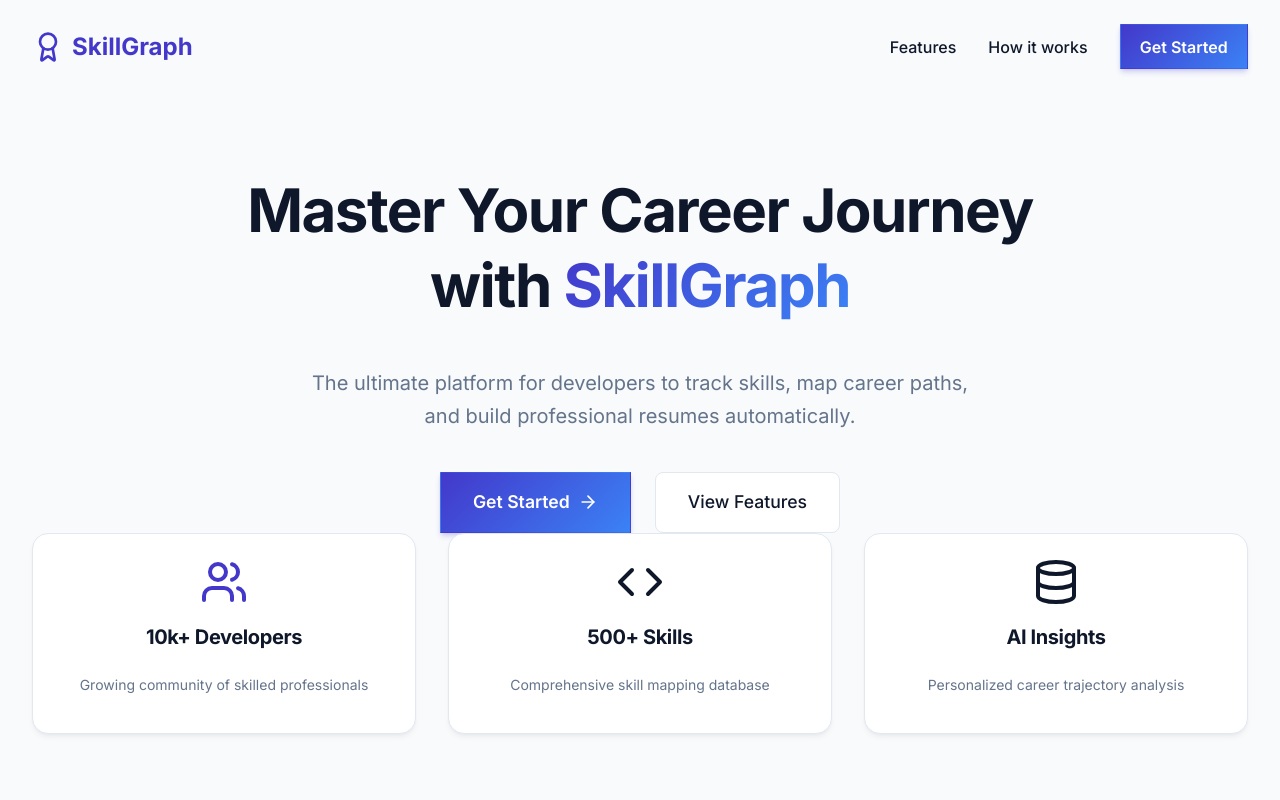
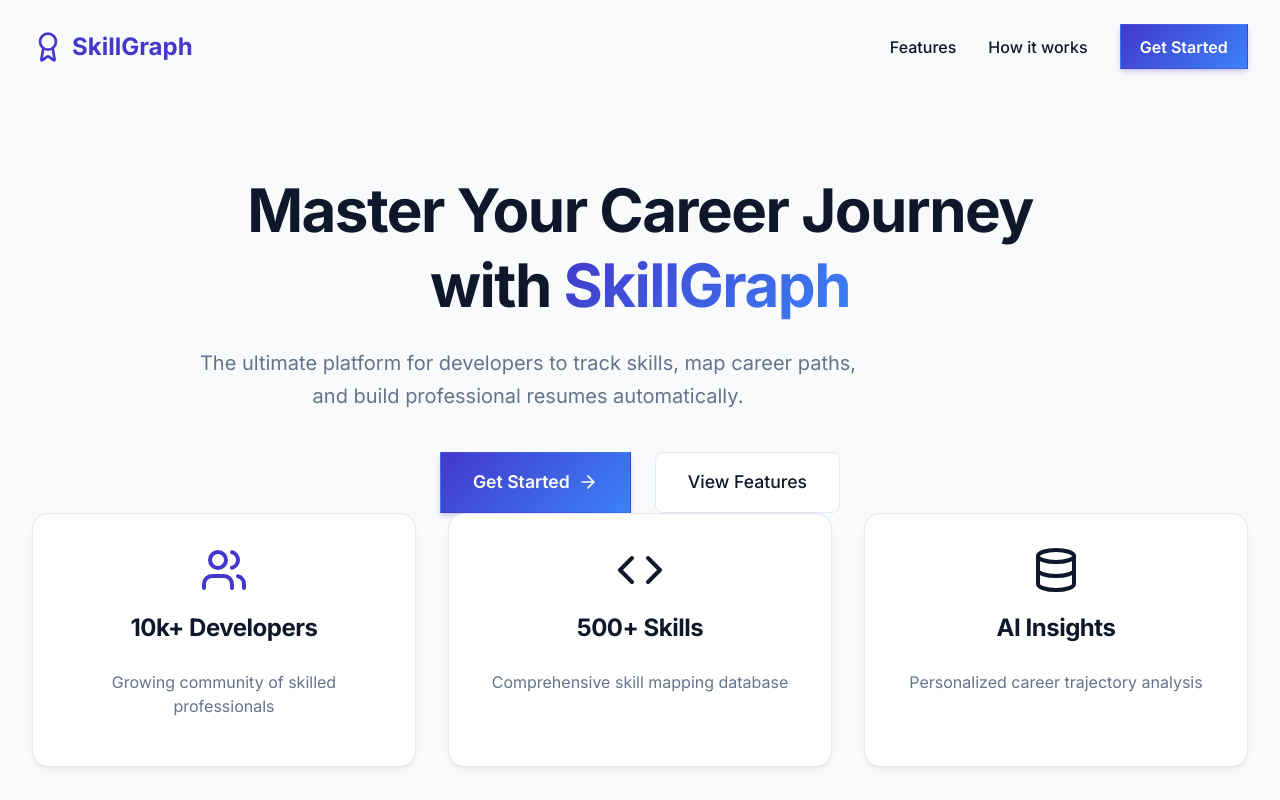
Before and after one commit to Neha-Sharmaaa/SESDproject, a React (Vite) app in the folder frontend/: page / in a window 1280 px wide. Shown: the top 800 px of the page. Built offline with nearby package versions, Linux system fonts and the light colour scheme.

Commit message:
feat: enhance landing page UI with animations, improved card styling, and dynamic theme support

```diff
--- a/frontend/src/pages/Home.tsx
+++ b/frontend/src/pages/Home.tsx
@@ -4,7 +4,7 @@ import { Cloud, Database, Code, Users, Award, ArrowRight, BookOpen } from 'lucid
 
 export default function Home() {
   return (
-    <div className="w-full min-h-screen overflow-x-hidden">
+    <div className="w-full min-h-screen overflow-x-hidden" style={{ backgroundColor: 'var(--bg-main)' }}>
       {/* Navbar */}
       <nav className="flex justify-between items-center px-8 py-6 max-w-7xl mx-auto" style={{ zIndex: 100 }}>
         <Link to="/" className="text-2xl font-bold flex items-center gap-2" style={{ color: 'var(--primary)', textDecoration: 'none' }}>
@@ -19,42 +19,44 @@ export default function Home() {
 
       {/* Hero Section */}
       <section className="px-8 py-20 flex flex-col items-center justify-center text-center" style={{ minHeight: '80vh' }}>
+        <div className="animate-slide-in">
           <h1 className="text-6xl font-bold mb-6 max-w-4xl tracking-tight leading-tight">
             Master Your Career Journey with <span className="text-gradient inline-block">SkillGraph</span>
           </h1>
           <p className="text-xl text-gray mb-10 max-w-2xl leading-relaxed">
             The ultimate platform for developers to track skills, map career paths, and build professional resumes automatically.
           </p>
-        <div className="flex gap-6">
+          <div className="flex gap-6 justify-center">
             <Link to="/login" className="btn-primary" style={{ padding: '1rem 2rem', fontSize: '1.1rem', textDecoration: 'none', display: 'flex', alignItems: 'center', gap: '0.5rem' }}>
               Get Started <ArrowRight size={20} />
             </Link>
-          <a href="#features" className="btn-secondary" style={{ padding: '1rem 2rem', fontSize: '1.1rem', textDecoration: 'none', backgroundColor: '#fff', borderRadius: '8px', border: '1px solid var(--card-border)', color: 'var(--text-main)' }}>
+            <a href="#features" className="btn-secondary" style={{ padding: '1rem 2rem', fontSize: '1.1rem', textDecoration: 'none', backgroundColor: 'var(--card-bg)', borderRadius: '8px', border: '1px solid var(--card-border)', color: 'var(--text-main)' }}>
               View Features
             </a>
           </div>
+        </div>
 
-        <div className="grid grid-cols-1 md:grid-cols-3 gap-8 mt-12 w-full max-w-5xl">
-          <div className="card m-0 p-6 flex flex-col items-center">
+        <div className="grid grid-cols-1 md:grid-cols-3 gap-8 mt-20 w-full max-w-5xl">
+          <div className="card m-0 p-8 flex flex-col items-center animate-slide-in stagger-1">
             <Users size={48} className="text-indigo-600 mb-4" />
-            <h3 className="font-bold text-xl mb-2">10k+ Developers</h3>
-            <p className="text-gray text-sm">Growing community of skilled professionals</p>
+            <h3 className="font-bold text-2xl mb-2">10k+ Developers</h3>
+            <p className="text-gray">Growing community of skilled professionals</p>
           </div>
-          <div className="card m-0 p-6 flex flex-col items-center">
+          <div className="card m-0 p-8 flex flex-col items-center animate-slide-in stagger-2">
             <Code size={48} className="text-green-600 mb-4" />
-            <h3 className="font-bold text-xl mb-2">500+ Skills</h3>
-            <p className="text-gray text-sm">Comprehensive skill mapping database</p>
+            <h3 className="font-bold text-2xl mb-2">500+ Skills</h3>
+            <p className="text-gray">Comprehensive skill mapping database</p>
           </div>
-          <div className="card m-0 p-6 flex flex-col items-center">
+          <div className="card m-0 p-8 flex flex-col items-center animate-slide-in stagger-3">
             <Database size={48} className="text-purple-600 mb-4" />
-            <h3 className="font-bold text-xl mb-2">AI Insights</h3>
-            <p className="text-gray text-sm">Personalized career trajectory analysis</p>
+            <h3 className="font-bold text-2xl mb-2">AI Insights</h3>
+            <p className="text-gray">Personalized career trajectory analysis</p>
           </div>
         </div>
       </section>
 
       {/* Features Grid */}
-      <section id="features" className="px-8 py-24 bg-white border-t border-b">
+      <section id="features" className="px-8 py-24 bg-white border-t border-b" style={{ backgroundColor: 'var(--card-bg)' }}>
         <div className="max-w-7xl mx-auto">
           <div className="text-center mb-16">
             <h2 className="text-4xl font-bold mb-4">Powerful Professional Tools</h2>
@@ -62,19 +64,19 @@ export default function Home() {
           </div>
 
           <div className="grid grid-cols-1 md:grid-cols-2 lg:grid-cols-3 gap-8">
-            <div className="card m-0 p-8 hover:border-primary transition border">
+            <div className="card m-0 p-8 hover:border-primary transition border shadow-sm">
               <Cloud className="text-indigo-600 mb-4" size={32} />
               <h3 className="text-2xl font-bold mb-3">Skill Radar</h3>
               <p className="text-gray leading-relaxed">Visualize your proficiency across different technology stacks with interactive spider charts.</p>
             </div>
 
-            <div className="card m-0 p-8 hover:border-primary transition border">
+            <div className="card m-0 p-8 hover:border-primary transition border shadow-sm">
               <Database className="text-green-600 mb-4" size={32} />
               <h3 className="text-2xl font-bold mb-3">Roadmap Generator</h3>
               <p className="text-gray leading-relaxed">Get step-by-step learning paths tailored to your current gaps and career goals.</p>
             </div>
 
-            <div className="card m-0 p-8 hover:border-primary transition border">
+            <div className="card m-0 p-8 hover:border-primary transition border shadow-sm">
               <Code className="text-purple-600 mb-4" size={32} />
               <h3 className="text-2xl font-bold mb-3">Resume Builder</h3>
               <p className="text-gray leading-relaxed">Instantly generate professional, ATS-friendly PDF resumes from your tracked skills and projects.</p>
@@ -83,7 +85,7 @@ export default function Home() {
         </div>
       </section>
 
-      <section id="about" className="px-8 py-20 bg-gray-50 border-t border-b">
+      <section id="about" className="px-8 py-20 border-t border-b">
         <div className="max-w-4xl mx-auto text-center">
           <BookOpen size={40} className="text-indigo-600 mb-6 mx-auto" />
           <h2 className="text-4xl font-bold mb-6">Designed for Modern Engineers</h2>
@@ -96,7 +98,7 @@ export default function Home() {
         </div>
       </section>
 
-      <footer className="py-12 border-t text-center text-gray">
+      <footer className="py-12 border-t text-center text-gray" style={{ borderColor: 'var(--card-border)' }}>
         <p>© 2024 SkillGraph. All rights reserved.</p>
       </footer>
     </div>
```
Lines whose indentation alone changed are shown as unchanged.
